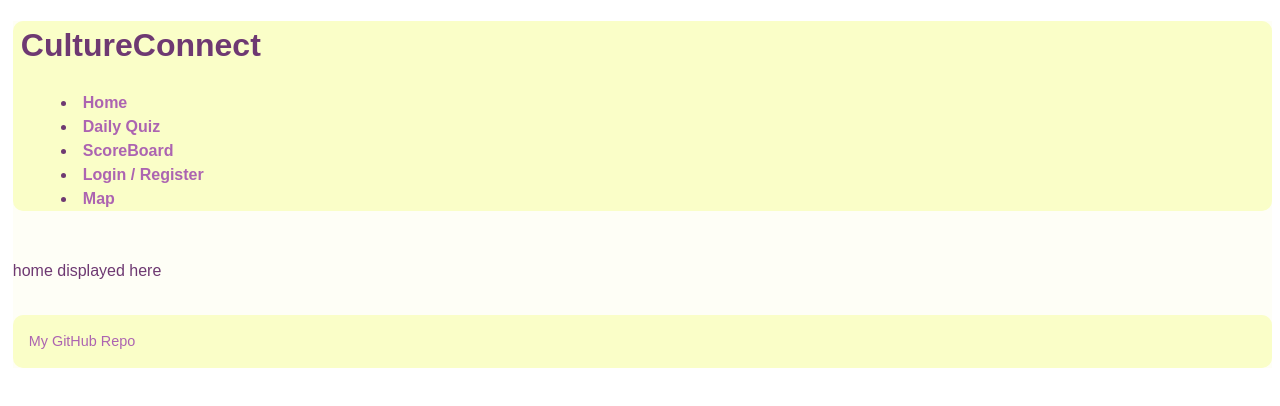
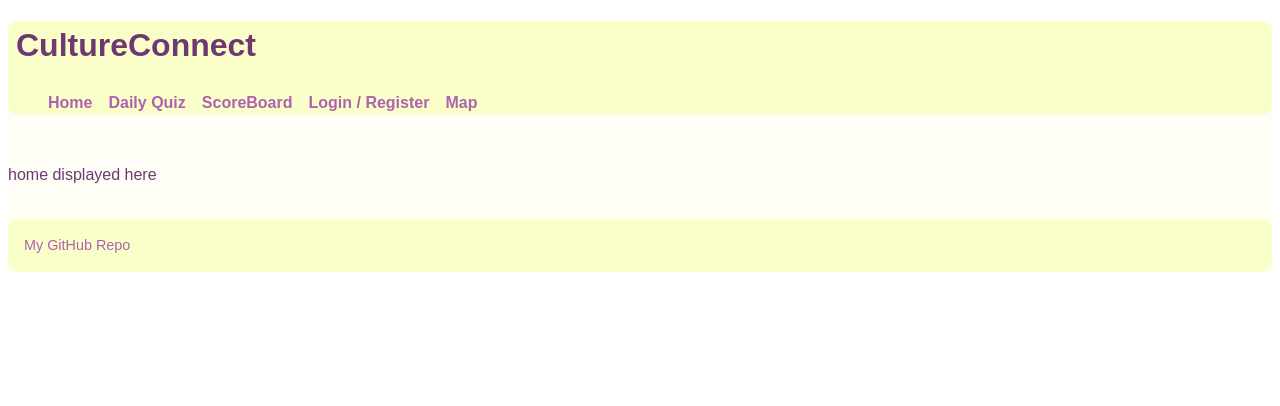
Before and after one commit to zainasahili/startup, a React (Vite) app in the folder cultureconnect-react/: page / in a window 1280 px wide. Shown: the top 406 px of the page. Built offline with nearby package versions, Linux system fonts and the light colour scheme.

Commit message:
add menu css

```diff
--- a/cultureconnect-react/src/App.css
+++ b/cultureconnect-react/src/App.css
@@ -14,13 +14,19 @@
 
 /* basic body setup*/
 .body {
-    margin-left: 0.3rem;
+    /* margin-left: 0.3rem; */
     font-family: Copperplate, fantasy;
     background: var(--p_b);
     color: var(--brand2);
     line-height: 1.5;
 }
 
+menu {
+  flex: 1;
+  display: flex;
+  flex-direction: row !important;
+  list-style: none;
+}
 
 /* header setup*/
 header {
@@ -39,11 +45,6 @@ header p{
 }
 
 /* navigartion setup*/
-
-nav{
-    margin-left: 0.5rem;
-}
-
 nav a{
     color: var(--brand);
     margin-right: 1rem;
```
